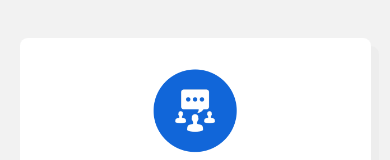
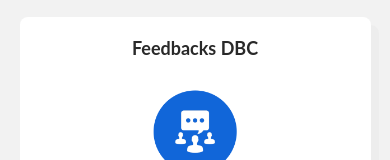
Before and after one commit to LeoDiasz/-feedback-continuo-front-end, a React (Create React App) app: page /user/create in a window 390 px wide. Shown: the top 160 px of the page. Built offline with nearby package versions, Linux system fonts and the light colour scheme.

Commit message:
adicionando titulo nos breakpoints para mobile

```diff
--- /dev/null
+++ b/src/components/ResponsiveTitle/index.jsx
@@ -0,0 +1,7 @@
+import { TitleResponsive } from "./styles"
+
+export const ResponsiveTitle = () => {
+  return (
+    <TitleResponsive>Feedbacks DBC</TitleResponsive>
+  )
+}
--- /dev/null
+++ b/src/components/ResponsiveTitle/styles.js
@@ -0,0 +1,13 @@
+import styled from "styled-components";
+
+export const TitleResponsive = styled.h1`
+display: none;
+
+@media (max-width: 576px){
+    display: flex;
+}
+
+@media (max-width: 1360px){
+    display: flex;
+}
+`
--- a/src/components/ScreenLoginAndRegisterUser/index.jsx
+++ b/src/components/ScreenLoginAndRegisterUser/index.jsx
@@ -3,6 +3,7 @@ import {useThemeContext} from "../../hooks/useThemeContext"
 import { Logo } from "../Logo"
 import bannerChat from "../../images/banner-chat.png"
 import { DivContainer, SectionBanner, SectionForm } from "./styles"
+import { ResponsiveTitle } from "../ResponsiveTitle"
 
 const ScreenLoginAndRegisterUser = ({children, titleForm, isScreenLogin}) => {
   const {title} = useThemeContext()
@@ -18,6 +19,7 @@ const ScreenLoginAndRegisterUser = ({children, titleForm, isScreenLogin}) => {
       </SectionBanner>
       <SectionForm typeTheme={title}>
         <div>
+          <ResponsiveTitle />
           <Logo isDisabledText width="140px" />
           {titleForm && <h1>{titleForm}</h1>}
           {children}
--- a/src/components/UserInfoWithCounterFeedbacks/index.jsx
+++ b/src/components/UserInfoWithCounterFeedbacks/index.jsx
@@ -30,7 +30,7 @@ export const UserInfoWithCounterFeedbacks = ({ userPerfil, listFeedbacksSend, li
             </Button>
             <Button backgroundColor={colors.primary}>
               <span>{listFeedbacksReceveid.length > 0 ? listFeedbacksReceveid.length : "0"}</span>
-              Feedbacks recebidos
+              Feedbacks Recebidos
             </Button>
           </DivFeedbacksCounter>
         </div>
```
